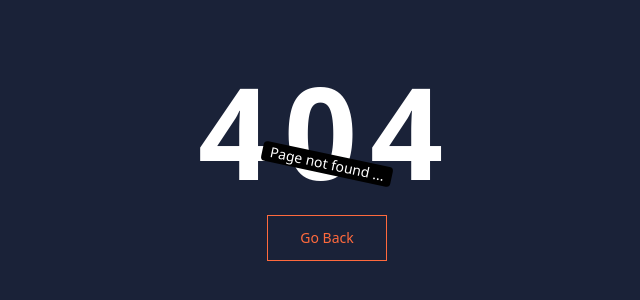
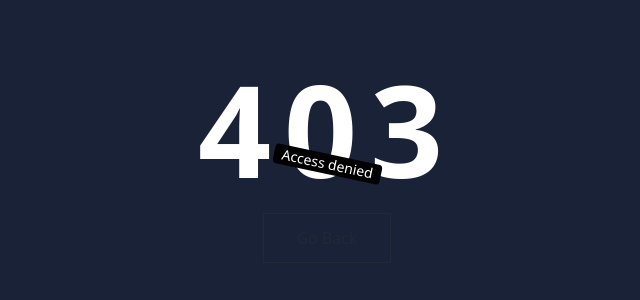
Before and after one commit to Sumitsk07/lms-frontend, a React (Vite) app: page /denied in a window 1280 px wide. Before the commit this address had no page. Shown: the part 236-536 px from the top of the page, without its empty margins (313-953 px from the left). Built offline with nearby package versions, Linux system fonts and the light colour scheme.

Commit message:
Added denied page

```diff
--- a/src/App.jsx
+++ b/src/App.jsx
@@ -5,6 +5,7 @@
 import AboutUs from "./Pages/AboutUs";
 import Contact from "./Pages/Contact";
 import CourseList from "./Pages/Course/CourseList";
+import Denied from "./Pages/Denied";
 import HomePage from "./Pages/HomePage";
 import Login from "./Pages/Login";
 import NotFound from "./Pages/NotFound";
@@ -18,6 +19,7 @@
         <Route path="/about" element={<AboutUs />}></Route>
         <Route path="/courses" element={<CourseList />}></Route>
         <Route path="/contact" element={<Contact />}></Route>
+        <Route path="/denied" element={<Denied />}></Route>
 
         <Route path="/signup" element={<Signup />}></Route>
         <Route path="/login" element={<Login />}></Route>
--- /dev/null
+++ b/src/Pages/Denied.jsx
@@ -0,0 +1,22 @@
+import { useNavigate } from "react-router-dom";
+
+function Denied() {
+  const navigate = useNavigate();
+  return (
+    <main className="h-screen w-full flex flex-col justify-center items-center bg-[#1A2238]">
+      <h1 className="text-9xl font-extrabold text-white tracking-widest">
+        403
+      </h1>
+      <div className="bg-black text-white px-2 text-sm rounded rotate-12 absolute">
+        Access denied
+      </div>
+      <button onClick={() => navigate(-1)} className="mt-5">
+        <span className="relative block px-8 py-3 bg-[#1A2238] border border-current">
+          Go Back
+        </span>
+      </button>
+    </main>
+  );
+}
+
+export default Denied;
```
